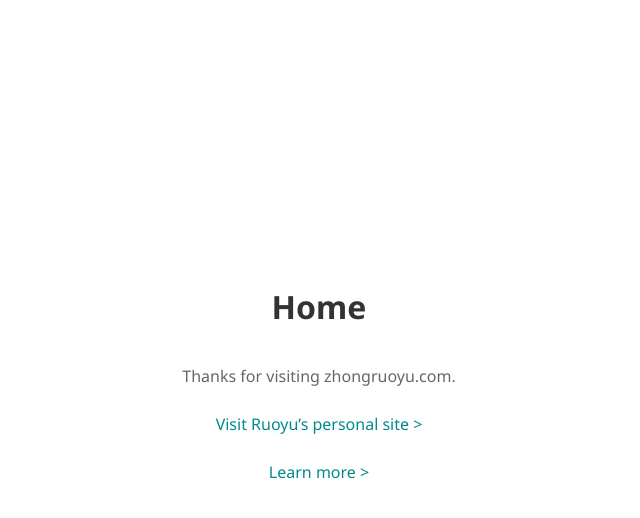
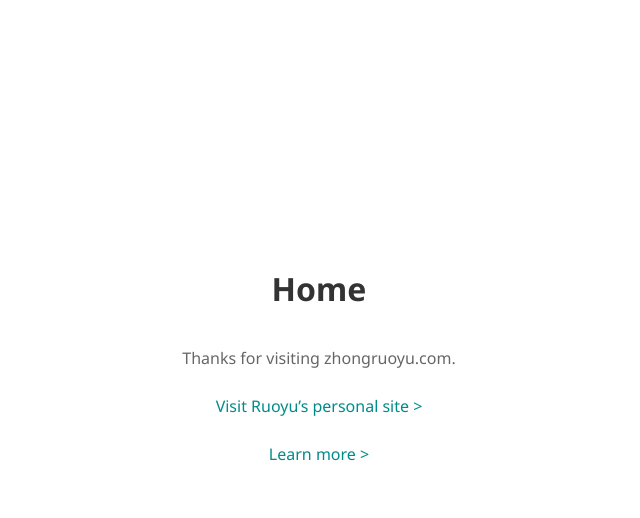
Before and after one commit to ZhongRuoyu/zhongruoyu.com, a Jekyll site: the page built from pages/core/index.html, in a window 1280 px wide. Shown: the top 518 px of the page, without its empty margins (321-961 px from the left). Built offline with Jekyll 4.4.1, drawn with Linux system fonts in a browser that asks for light colours.

Commit message:
Display improved

```diff
--- a/_sass/variables.scss
+++ b/_sass/variables.scss
@@ -15,7 +15,7 @@ $font-small: 0.8*$font-normal;
 
 $border-radius: 4px;
 $min-width: 360px;
-$min-height-mobile: 84vh;
+$min-height-mobile: 80vh;
 
 $above: "screen and (min-width: 768px)";
 $tablet-and-above: "screen and (min-width: 425px)";
```
